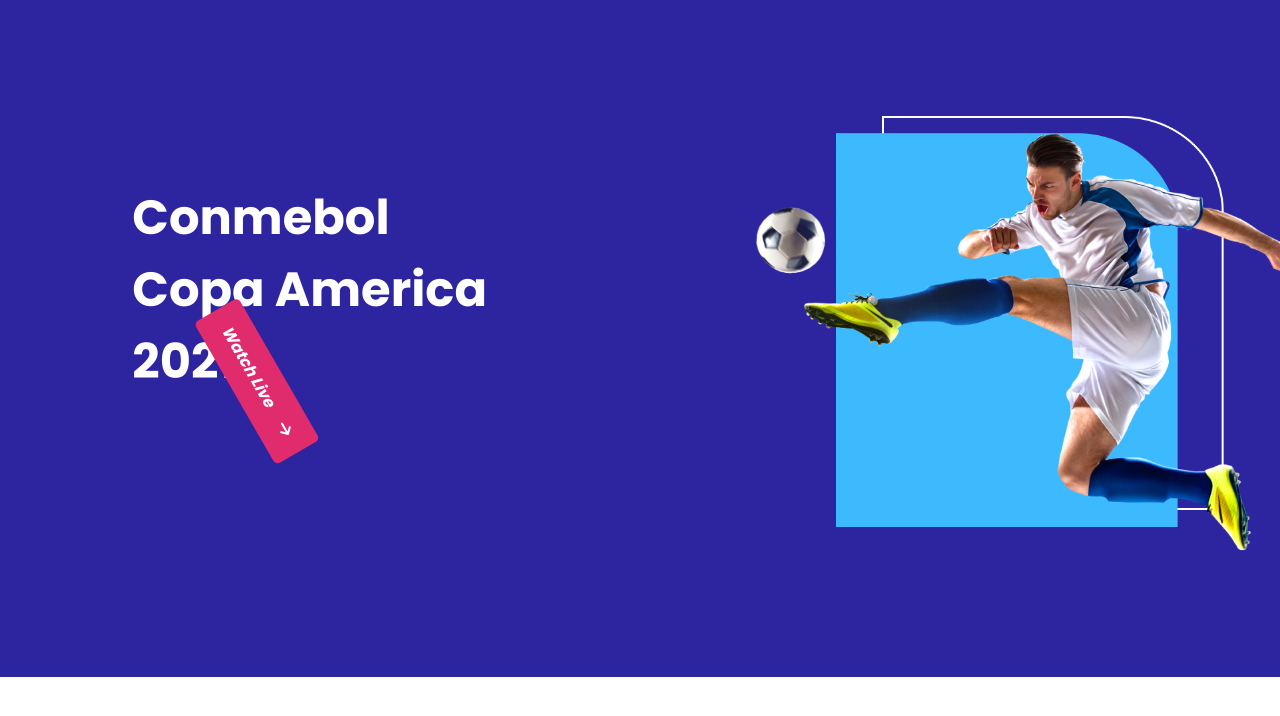
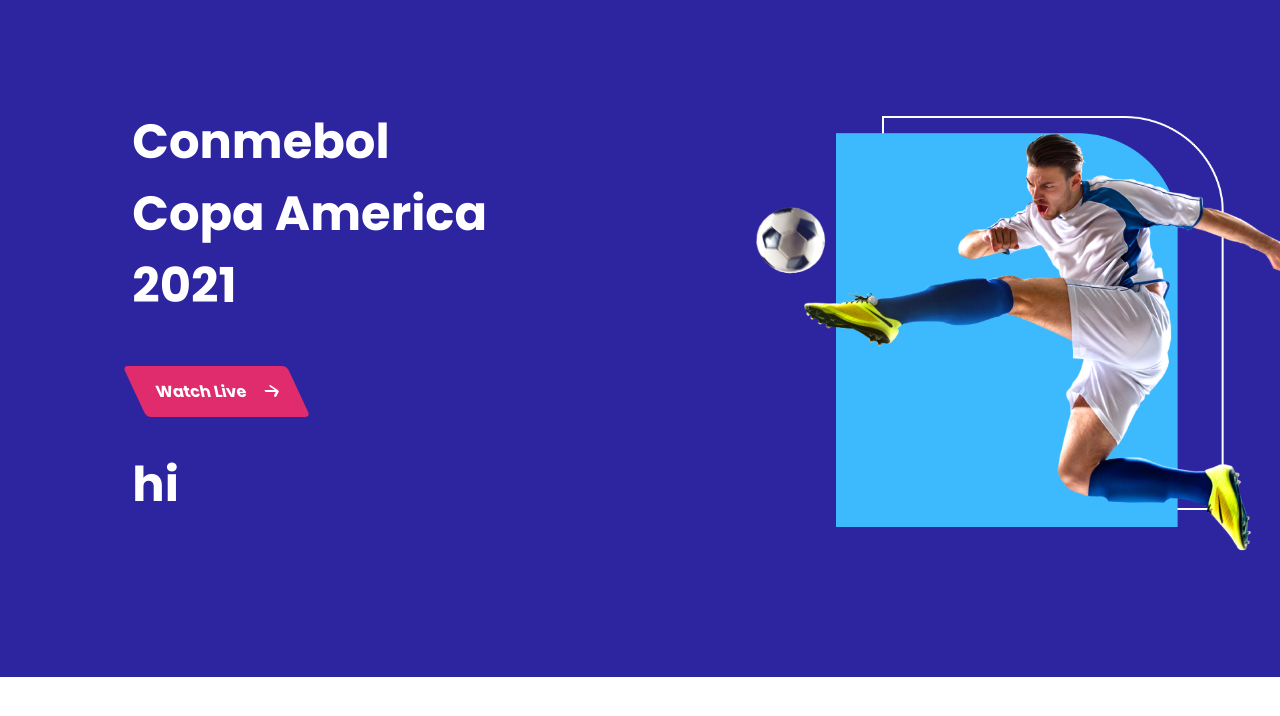
Before and after one commit to rashedul24/responsive-football-portfolio, a plain HTML site: page index.html in a window 1280 px wide. In both pictures the pointer is over the element "Watch Live". Shown: the top 716 px of the page. Drawn offline with Linux system fonts and the light colour scheme.

Commit message:
transform

```diff
--- a/index.html
+++ b/index.html
@@ -24,7 +24,7 @@
           <div class="live-link">
           <a  href="https://www.youtube.com/">Watch Live<span><i class="fas fa-arrow-right"></i></span> </a>
         </div>
-
+          <h1>hi</h1>
       </div>
       <div class="banner-image">
         <img src="images/banner.png" alt="">
--- a/style.css
+++ b/style.css
@@ -29,9 +29,9 @@ a{
   font-size: 16px;
   font-style: oblique;
 }
-.banner-info:hover .live-link{
-  transform: scale(1) rotate(60deg);
-  transition: transform 2s ease-in-out;
+.live-link:hover {
+  transform:skew(25deg);
+  transition: transform 0.5s ease-in-out;
 }
 .banner-info a{
   text-decoration: none;
```
